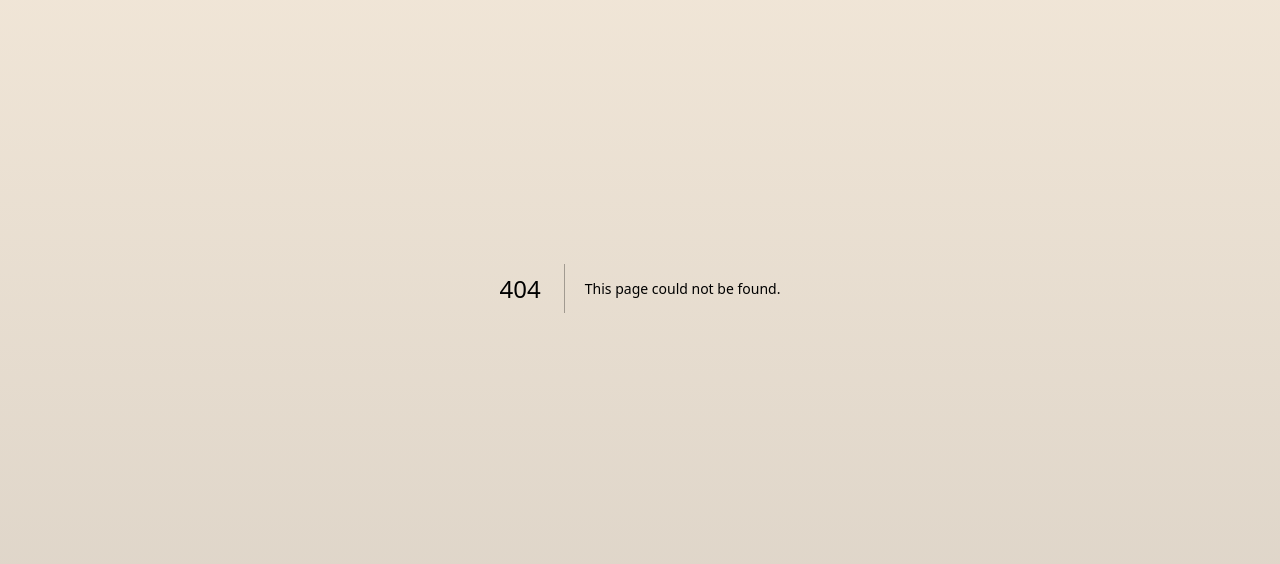
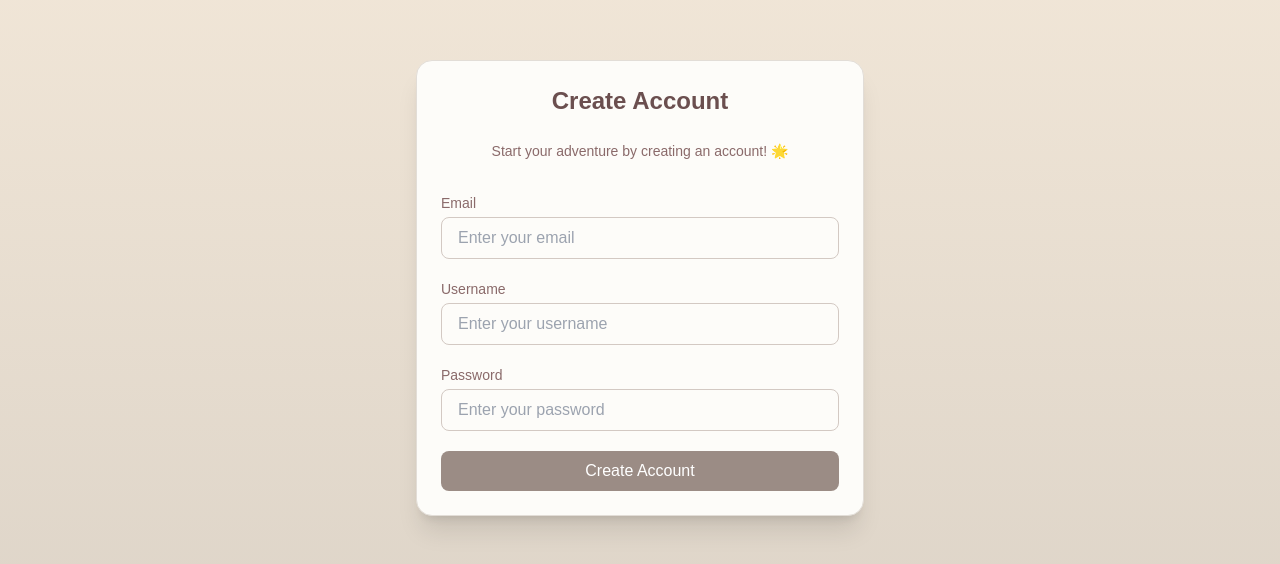
Before and after one commit to JAGORING/next_form_login, a Next.js app: page /create-account in a window 1280 px wide. Before the commit this address had no page. Shown: the part 112-676 px from the top of the page. Built offline with nearby package versions, Linux system fonts and the light colour scheme.

Commit message:
[feat] create-account 페이지 ui 생성

```diff
--- /dev/null
+++ b/src/app/create-account/action.ts
@@ -0,0 +1,30 @@
+'use server';
+import { MIN_LENGTH_PASSWORD, MIN_LENGTH_USERNAME } from '@/constants';
+import { z } from 'zod';
+
+const hasLeastOneNum = (val: string) => /\d/.test(val);
+
+const loginUserSchema = z.object({
+  email: z.string().email().endsWith('@zod.com', '🚫 Must end with @zod.com.'),
+  username: z.string().min(MIN_LENGTH_USERNAME, '🚫 At least 5 characters.'),
+  password: z
+    .string()
+    .min(MIN_LENGTH_PASSWORD, "🚫 At least 10 characters. Let's make it stronger!")
+    .refine(hasLeastOneNum, '🚫 Must include at least one number.'),
+});
+
+export const handleSubmitForm = async (prevStatus: any, formData: FormData) => {
+  await new Promise((res) => setTimeout(res, 1000));
+  const data = {
+    email: formData.get('email'),
+    username: formData.get('username'),
+    password: formData.get('password'),
+  };
+  // loginUserSchema.parse(data);
+  const result = loginUserSchema.safeParse(data);
+  if (!result.success) {
+    return { success: false, errors: result.error.flatten() };
+  } else {
+    return { success: true };
+  }
+};
--- /dev/null
+++ b/src/app/create-account/page.tsx
@@ -0,0 +1,56 @@
+'use client';
+import React from 'react';
+import { useFormState } from 'react-dom';
+import { handleSubmitForm } from './action';
+import Input from '../components/Input';
+import FormButton from '../components/FormButton';
+
+export default function CreateAccount() {
+  const [state, action] = useFormState(handleSubmitForm, null);
+
+  return (
+    <div className="flex items-center justify-center min-h-screen">
+      <div className="w-full max-w-md p-6 bg-[#fdfcf9] shadow-xl rounded-2xl border border-[#e2ddd7]">
+        <h2 className="text-2xl font-semibold text-center text-[#6b4f4f] mb-6">Create Account</h2>
+        <p className="text-sm text-center text-[#8a6a6a] mb-8">Start your adventure by creating an account! 🌟</p>
+
+        <form action={action} className="space-y-5">
+          <Input
+            name="email"
+            label="Email"
+            type="email"
+            placeholder="Enter your email"
+            errors={state?.errors?.fieldErrors.email}
+          />
+          <Input
+            name="username"
+            label="Username"
+            type="text"
+            placeholder="Enter your username"
+            errors={state?.errors?.fieldErrors.username}
+          />
+          <Input
+            name="password"
+            label="Password"
+            type="password"
+            placeholder="Enter your password"
+            errors={state?.errors?.fieldErrors.password}
+          />
+          {/* <Input
+            name="confirmPassword"
+            label="Confirm Password"
+            type="password"
+            placeholder="Confirm your password"
+            errors={state?.errors?.fieldErrors.confirmPassword}
+          /> */}
+          <FormButton text="Create Account" />
+        </form>
+        {state?.success && (
+          <div className="mt-5 text-center text-sm text-green-600 bg-green-100 p-3 rounded-lg">
+            🌿 Account created! Welcome aboard!
+          </div>
+        )}
+      </div>
+    </div>
+  );
+}
```
